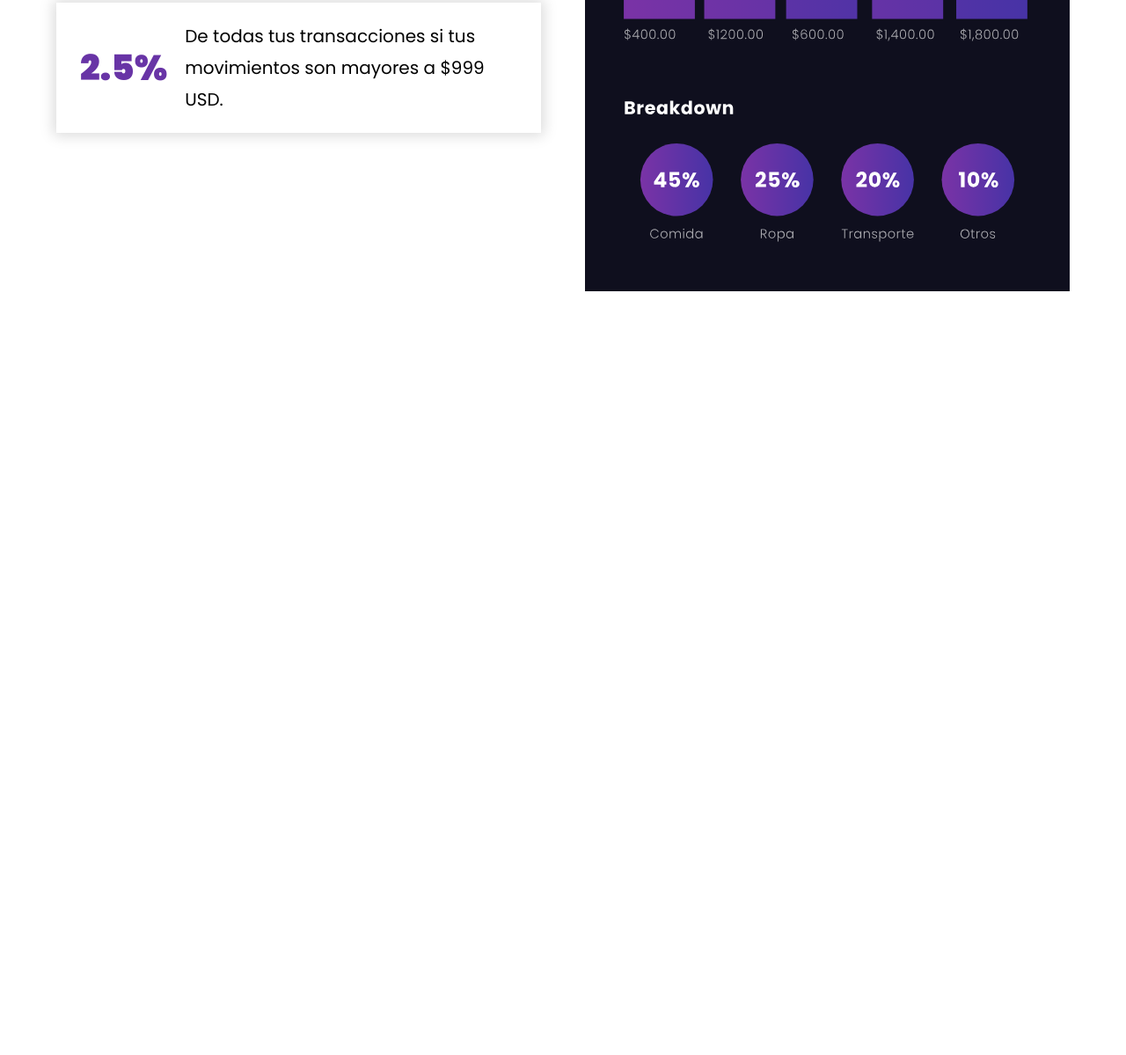
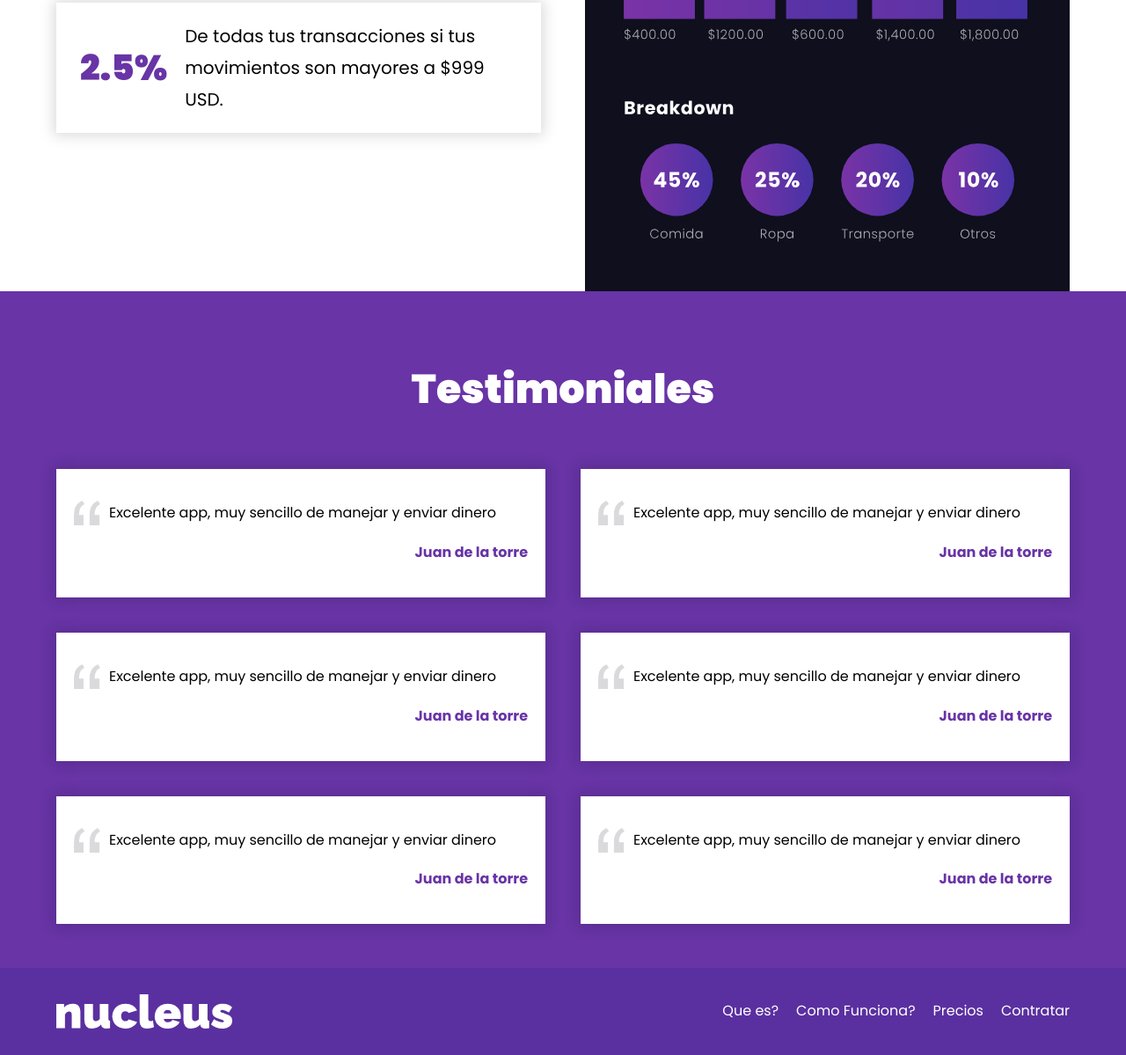
Before and after one commit to xandro2021/Ewallet01, a plain HTML site: page index.html in a window 1280 px wide. Shown: the part 3743-4942 px from the top of the page at 88% size. Before the commit the page ends 4074 px from the top, so only its background shows below. Drawn offline with Linux system fonts and the light colour scheme.

Commit message:
finalizing the project styles

```diff
--- a/css/styles.css
+++ b/css/styles.css
@@ -173,6 +173,10 @@ img {
     }
 }
 
+.navegacion__link--blanco {
+    color: var( --blanco );
+}
+
 /* NUCLEUS - MAIN */
 .nucleus {
     margin-top: 3rem;
@@ -331,3 +335,78 @@ img {
         text-align: left;
     }
 }
+
+.testimoniales {
+    background-color: var( --primario );
+    padding: 5rem 0rem;
+}
+
+.testimoniales__heading {
+    color: var( --blanco );
+}
+
+.testimoniales__grid {
+    display: grid;
+    grid-template-columns: 1fr;
+    gap: 4rem;
+}
+
+@media ( min-width: 768px ){
+    .testimoniales__grid {
+        grid-template-columns: repeat( 2, 1fr );
+    }
+}
+
+.testimonial {
+    box-shadow: 0px 0px 15px 3px rgba( 0, 0, 0, 0.15 );
+    background-color: var( --blanco );
+    padding: 2rem;
+    position: relative;
+}
+
+.testimonial__texto {
+    padding-left: 4rem;
+}
+
+.testimonial__texto::before {
+    content: "";
+    background-image: url("../img/comilla.png");
+    background-size: 3rem;
+    background-repeat: no-repeat;
+    background-position: center;
+    width: 3rem;
+    height: 3rem;
+    position: absolute;
+    top: 3.5rem;
+    left: 2rem;
+}
+
+.testimonial__autor {
+    color: var( --primario );
+    font-weight: 700;
+    text-align: right;
+}
+
+.footer {
+    background-color: #5a30a0;
+    padding: 3rem 0rem;
+}
+
+@media ( min-width: 768px ){
+    .footer__grid {
+        display: flex;
+        justify-content: space-between;
+        align-items: center;
+    }
+}
+
+.footer__logo {
+    width: 20rem;
+    margin: 0 auto 4rem auto;
+}
+
+@media ( min-width: 768px ){
+    .footer__logo {
+        margin: 0px;
+    }
+}
--- a/index.html
+++ b/index.html
@@ -141,5 +141,64 @@
         </div>
     </section>
 
+    <section class="testimoniales">
+        <div class="testimoniales__contenedor">
+            <h2 class="testimoniales__heading">Testimoniales</h2>
+
+            <div class="testimoniales__grid">
+
+                <div class="testimonial">
+                    <p class="testimonial__texto"> Excelente app, muy sencillo de manejar y enviar dinero </p>
+                    <p class="testimonial__autor"> Juan de la torre </p>
+                </div>
+
+                <div class="testimonial">
+                    <p class="testimonial__texto"> Excelente app, muy sencillo de manejar y enviar dinero </p>
+                    <p class="testimonial__autor"> Juan de la torre </p>
+                </div>
+
+                <div class="testimonial">
+                    <p class="testimonial__texto"> Excelente app, muy sencillo de manejar y enviar dinero </p>
+                    <p class="testimonial__autor"> Juan de la torre </p>
+                </div>
+
+                <div class="testimonial">
+                    <p class="testimonial__texto"> Excelente app, muy sencillo de manejar y enviar dinero </p>
+                    <p class="testimonial__autor"> Juan de la torre </p>
+                </div>
+
+                <div class="testimonial">
+                    <p class="testimonial__texto"> Excelente app, muy sencillo de manejar y enviar dinero </p>
+                    <p class="testimonial__autor"> Juan de la torre </p>
+                </div>
+
+                <div class="testimonial">
+                    <p class="testimonial__texto"> Excelente app, muy sencillo de manejar y enviar dinero </p>
+                    <p class="testimonial__autor"> Juan de la torre </p>
+                </div>
+
+            </div>
+        </div>
+    </section>
+
+    <footer class="footer">
+        <div class="footer__contenedor">
+            <div class="footer__grid">
+
+                <div class="footer__logo">
+                    <img src="img/logo-blanco.svg" alt="logo blanco nucleus" />
+                </div>
+
+                <nav class="navegacion">
+                    <a href="#" class="navegacion__link navegacion__link--blanco ">Que es?</a>
+                    <a href="#" class="navegacion__link navegacion__link--blanco ">Como Funciona?</a>
+                    <a href="#" class="navegacion__link navegacion__link--blanco ">Precios</a>
+                    <a href="#" class="navegacion__link navegacion__link--blanco ">Contratar</a>
+                </nav>
+
+            </div>
+        </div>
+    </footer>
+
 </body>
 </html>
```
